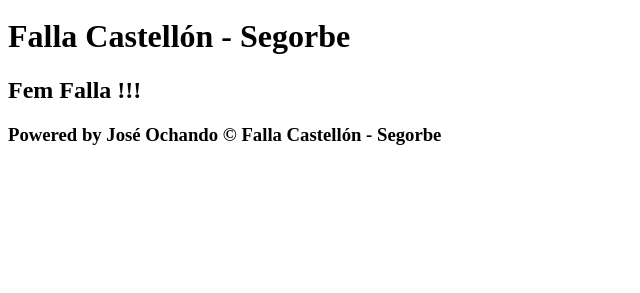
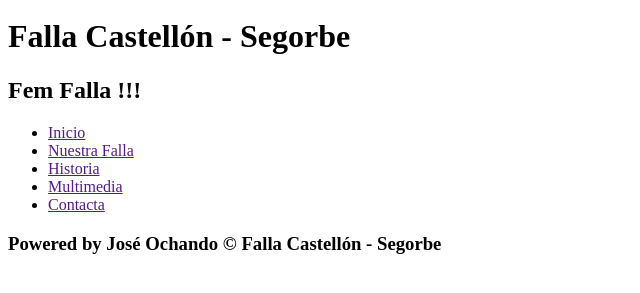
Before and after one commit to jfochando/webfalla, a plain HTML site: page index.html in a window 1280 px wide. Shown: the part 29-322 px from the top of the page, without its empty margins (0-640 px from the left). Drawn offline with Linux system fonts and the light colour scheme.

Commit message:
Creación de la navegación

```diff
--- a/index.html
+++ b/index.html
@@ -8,7 +8,7 @@
 <body>
    <header>
       <div class="logo">
-         <img src="img/logo-falla.png" alt="logo de la falla castellón - segorbe">
+         <img src="img/logo-falla.png" alt="logo de la falla castellón - segorbe" />
       </div>
       <div class="titular">
          <h1 class="titulo">Falla Castellón - Segorbe</h1>
@@ -19,7 +19,15 @@
          <a href="twitter"></a>
       </div>
    </header>
-   <nav></nav>
+   <nav>
+      <ul class="menu">
+         <li><a href="">Inicio</a></li>
+         <li><a href="">Nuestra Falla</a></li>
+         <li><a href="">Historia</a></li>
+         <li><a href="">Multimedia</a></li>
+         <li><a href="">Contacta</a></li>
+      </ul>
+   </nav>
    <section>
       <article></article>
    </section>
```
